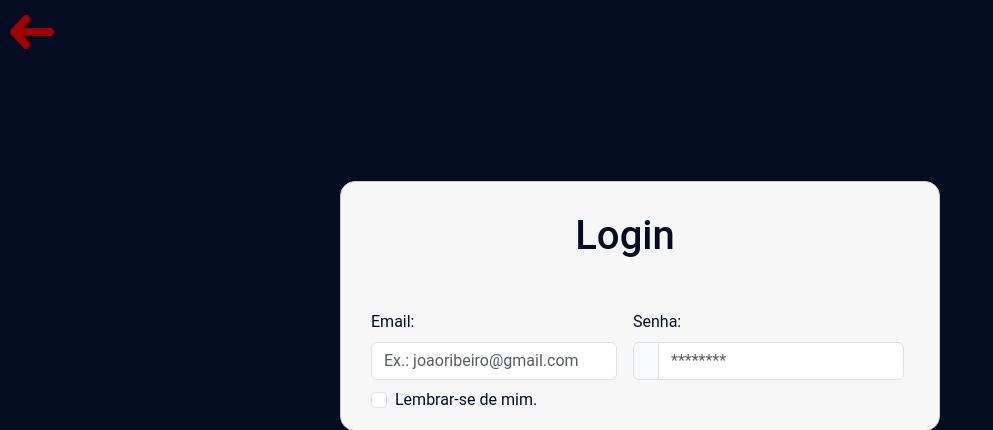
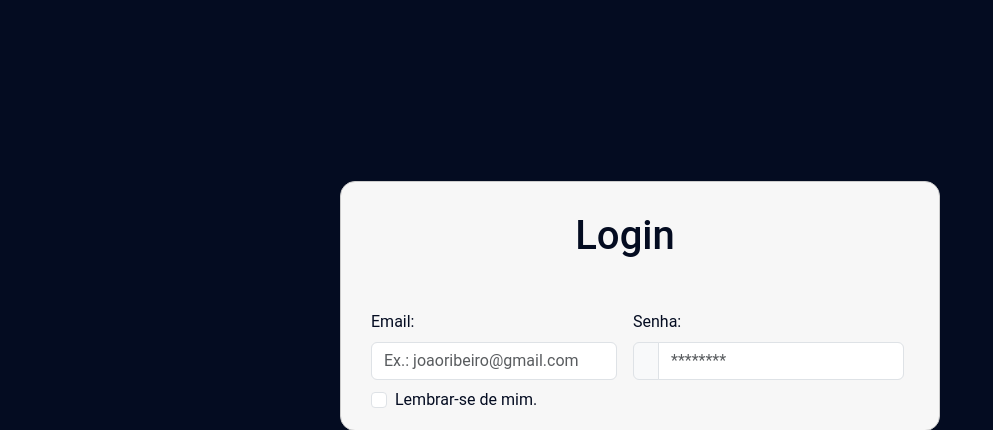
Before and after one commit to ruanmoraes018/dweb-2022.2, a Django app: page /login in a window 1280 px wide. Shown: the part 94-524 px from the top of the page, without its empty margins (0-993 px from the left). Run offline with Django 4.2, Linux system fonts and the light colour scheme.

Commit message:
Changes by Bolu_udoh

```diff
--- a/TokenBus/templates/login.html
+++ b/TokenBus/templates/login.html
@@ -6,10 +6,8 @@
 override
 {% block h3 %}{% endblock %}
 {% block body %}
-    <a href="menu">
-        <img src="{% static 'img/Seta Esquerda.png' %}" alt="">
-    </a>
-    <div class="caixa-formulario-login">
+    <div class="container">
+        <div class="caixa-formulario-login">
         <h2>Login</h2>
         <form class="row gy-2 gx-3 align-items-center">
             <div class="col-auto">
@@ -36,4 +34,5 @@ override
             </div>
         </form>
     </div>
+        </div>
 {% endblock %}
```
